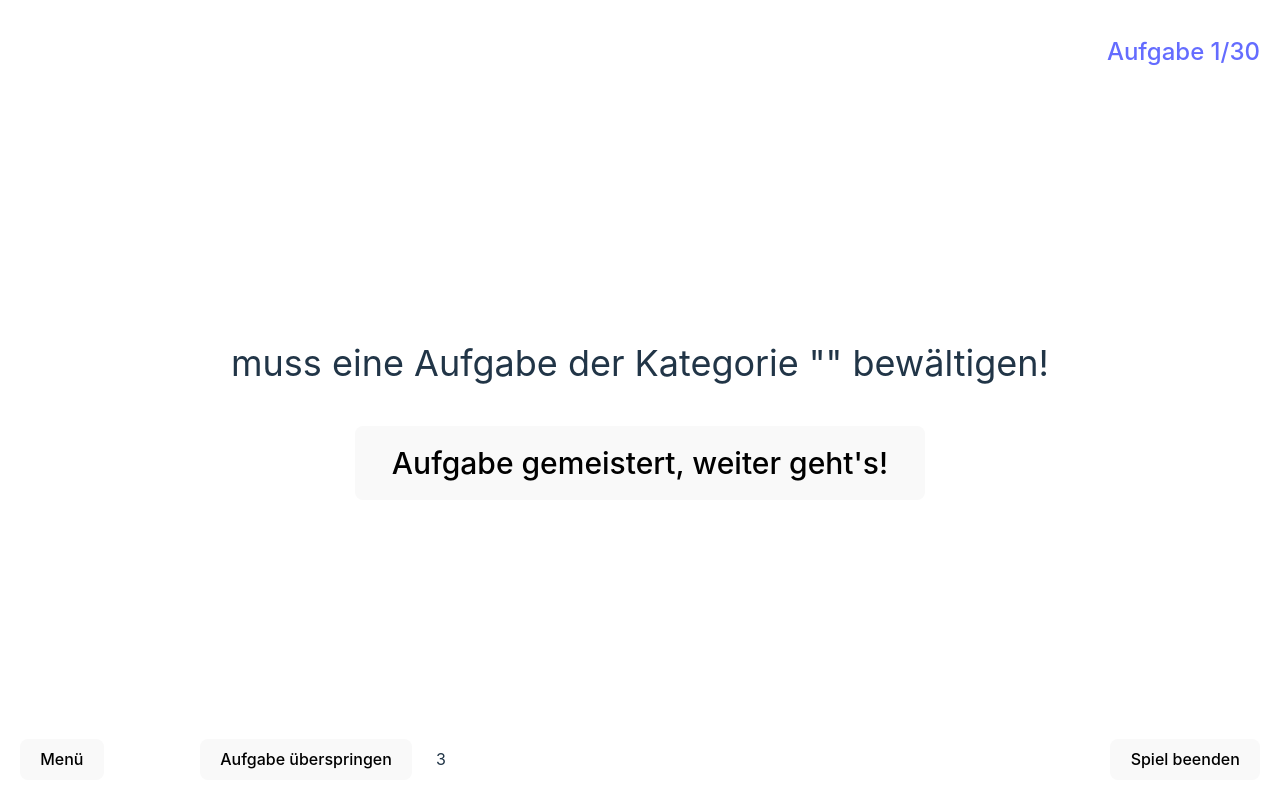
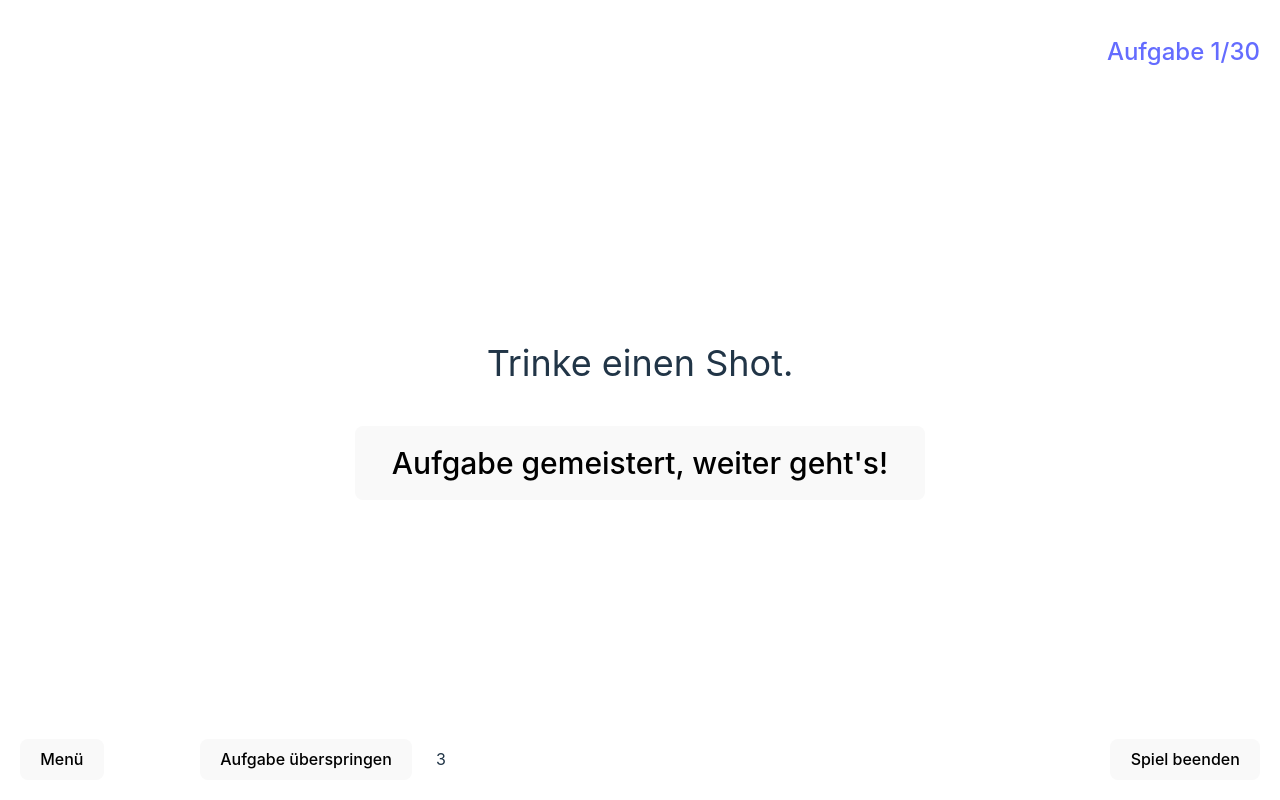
Before and after one commit to robbdouglas/drinking-game, a React (Vite) app: page /task in a window 1280 px wide. Built offline with nearby package versions, Linux system fonts and the light colour scheme.

Commit message:
add data and .js files for tasks and logic in categories to get them

```diff
--- a/src/components/Categories.jsx
+++ b/src/components/Categories.jsx
@@ -37,7 +37,7 @@ function Categories() {
           className="category-button"
           onClick={() => handleCategoryButtonClick("Exen")}
         >
-          Exen (Achtung, du könntest verrecken)
+          Exen
         </button>
         <button
           className="category-button"
--- a/src/components/Task.jsx
+++ b/src/components/Task.jsx
@@ -1,22 +1,68 @@
 // Task.jsx
 
-import React from "react";
+import React, { useState, useEffect } from "react";
 import { useLocation } from "react-router-dom";
 import "../styles/Task.css";
+import drinkTasks from "../data/drink-tasks";
+import drinkHardTasks from "../data/drink-hard-tasks";
+import finishDrinkTasks from "../data/finish-drink-tasks";
+import truthTasks from "../data/truth-tasks";
+import dareTasks from "../data/dare-tasks";
+import sexyTasks from "../data/sexy-tasks";
 
 function Task() {
   const location = useLocation();
   const randomPlayer = location.state && location.state.randomPlayer;
   const category = location.state && location.state.category;
 
+  const [currentTask, setCurrentTask] = useState(null);
+
+  useEffect(() => {
+    const getRandomTask = () => {
+      let tasksForCategory = [];
+
+      switch (category) {
+        case "Saufen":
+          tasksForCategory = drinkTasks;
+          break;
+        case "Hart Saufen":
+          tasksForCategory = drinkHardTasks;
+          break;
+        case "Exen":
+          tasksForCategory = finishDrinkTasks;
+          break;
+        case "Wahrheit":
+          tasksForCategory = truthTasks;
+          break;
+        case "Pflicht":
+          tasksForCategory = dareTasks;
+          break;
+        case "Sexy":
+          tasksForCategory = sexyTasks;
+          break;
+        // Hier weitere Cases für andere Kategorien hinzufügen
+
+        default:
+          // Standardfall: Verwende den Saufen-Pool
+          tasksForCategory = drinkTasks;
+      }
+
+      const randomIndex = Math.floor(Math.random() * tasksForCategory.length);
+      const selectedTask = tasksForCategory[randomIndex];
+
+      setCurrentTask(selectedTask);
+    };
+
+    getRandomTask();
+  }, [category]);
+
   return (
     <div>
       <div className="task-counter-container">
         <p className="task-counter">Aufgabe 1/30</p>
       </div>
-      <p className="task">
-        {randomPlayer} muss eine Aufgabe der Kategorie "{category}" bewältigen!
-      </p>
+      <p className="task">{randomPlayer}</p>
+      <p className="task">{currentTask && currentTask.text}</p>
       <button className="task-completed-btn">
         Aufgabe gemeistert, weiter geht's!
       </button>
--- a/src/data/dare-tasks.js
+++ b/src/data/dare-tasks.js
@@ -0,0 +1,24 @@
+// dare-tasks.js
+
+const dareTasks = [
+  {
+    text: "Mache einen Handstand und trinke dann einen Schluck.",
+  },
+  {
+    text: "Trinke, wenn du das letzte Mal 'Ich liebe dich' gesagt hast.",
+  },
+  {
+    text: "Trinke für jede Minute, die du in den letzten 24 Stunden geschlafen hast.",
+  },
+  {
+    text: "Trinke, wenn du dich in den letzten 24 Stunden geärgert hast.",
+  },
+  {
+    text: "Trinke, wenn du in den letzten 24 Stunden Sport gemacht hast.",
+  },
+  {
+    text: "Trinke, wenn du in den letzten 24 Stunden einen Film gesehen hast.",
+  },
+];
+
+export default dareTasks;
--- a/src/data/drink-hard-tasks.js
+++ b/src/data/drink-hard-tasks.js
@@ -0,0 +1,25 @@
+// drink-hard-tasks.js
+
+const drinkHardTasks = [
+  {
+    text: "Trinke einen doppelten Shot.",
+  },
+  {
+    text: "Trinke drei Schlücke hochprozentigen Alkohol.",
+  },
+  {
+    text: "Mache einen Handstand und trinke dann einen Schluck.",
+  },
+  {
+    text: "Trinke, wenn du das letzte Mal 'Ich liebe dich' gesagt hast.",
+  },
+  {
+    text: "Trinke für jede Minute, die du in den letzten 24 Stunden geschlafen hast.",
+  },
+  {
+    text: "Trinke, wenn du dich in den letzten 24 Stunden geärgert hast.",
+  },
+  // ... weitere Aufgaben für die Kategorie "Hart Saufen"
+];
+
+export default drinkHardTasks;
--- a/src/data/drink-tasks.js
+++ b/src/data/drink-tasks.js
@@ -0,0 +1,25 @@
+// drink-tasks.js
+
+const drinkTasks = [
+  {
+    text: "Trinke einen Shot.",
+  },
+  {
+    text: "Trinke einen Schluck Bier.",
+  },
+  {
+    text: "Trinke zwei Schlücke Wein.",
+  },
+  {
+    text: "Prost! Trinke auf die nächste Runde.",
+  },
+  {
+    text: "Trinke, wenn du in den letzten 24 Stunden gelacht hast.",
+  },
+  {
+    text: "Trinke, wenn du das letzte Mal einen Witz erzählt hast.",
+  },
+  // ... weitere Aufgaben für die Kategorie "Saufen"
+];
+
+export default drinkTasks;
--- a/src/data/finish-drink-tasks.js
+++ b/src/data/finish-drink-tasks.js
@@ -0,0 +1,25 @@
+// finish-drink-tasks.js
+
+const finishDrinkTasks = [
+  {
+    text: "Leere dein Getränk in einem Zug.",
+  },
+  {
+    text: "Trinke aus einem Schuh.",
+  },
+  {
+    text: "Leere zwei verschiedene Getränke gleichzeitig.",
+  },
+  {
+    text: "Mache einen Toast und trinke danach.",
+  },
+  {
+    text: "Trinke rückwärts aus einem Glas.",
+  },
+  {
+    text: "Trinke, ohne die Lippen vom Glas zu nehmen.",
+  },
+  // ... weitere Aufgaben für die Kategorie "Finish Drink"
+];
+
+export default finishDrinkTasks;
--- a/src/data/sexy-tasks.js
+++ b/src/data/sexy-tasks.js
@@ -0,0 +1,63 @@
+// sexy-tasks.js
+
+const sexyTasks = [
+  {
+    text: "Küsse den Mitspieler zu deiner Linken auf die Wange!",
+  },
+  {
+    text: "Küsse den Mitspieler zu deiner Rechten auf den Hals!",
+  },
+  {
+    text: "Küsse den Mitspieler zu deiner Linken auf den Mund!",
+  },
+  {
+    text: "Küsse den Mitspieler zu deiner Rechten auf den Mund!",
+  },
+  {
+    text: "Küsse den Mitspieler zu deiner Linken auf den Bauchnabel!",
+  },
+  {
+    text: "Küsse den Mitspieler zu deiner Rechten auf den Bauchnabel!",
+  },
+  {
+    text: "Küsse den Mitspieler zu deiner Linken auf den Po!",
+  },
+  {
+    text: "Küsse den Mitspieler zu deiner Rechten auf den Po!",
+  },
+  {
+    text: "Küsse den Mitspieler zu deiner Linken auf die Brust!",
+  },
+  {
+    text: "Küsse den Mitspieler zu deiner Rechten auf die Brust!",
+  },
+  {
+    text: "Küsse den Mitspieler zu deiner Linken auf die Innenseite des Oberschenkels!",
+  },
+  {
+    text: "Küsse den Mitspieler zu deiner Rechten auf die Innenseite des Oberschenkels!",
+  },
+  {
+    text: "Küsse den Mitspieler zu deiner Linken auf die Innenseite des Oberarms!",
+  },
+  {
+    text: "Küsse den Mitspieler zu deiner Rechten auf die Innenseite des Oberarms!",
+  },
+  {
+    text: "Küsse den Mitspieler zu deiner Linken auf die Innenseite des Unterarms!",
+  },
+  {
+    text: "Küsse den Mitspieler zu deiner Rechten auf die Innenseite des Unterarms!",
+  },
+  {
+    text: "Küsse den Mitspieler zu deiner Linken auf die Innenseite des Knies!",
+  },
+  {
+    text: "Küsse den Mitspieler zu deiner Rechten auf die Innenseite des Knies!",
+  },
+  {
+    text: "Küsse den Mitspieler zu deiner Linken auf die Innenseite des Ellbogens!",
+  },
+];
+
+export default sexyTasks;
--- a/src/data/truth-tasks.js
+++ b/src/data/truth-tasks.js
@@ -0,0 +1,24 @@
+// truth-tasks.js
+
+const truthTasks = [
+  {
+    text: "Was ist das Schlimmste, was du je getan hast?",
+  },
+  {
+    text: "Was ist das Peinlichste, was dir je passiert ist?",
+  },
+  {
+    text: "Was ist das Schönste, was du je erlebt hast?",
+  },
+  {
+    text: "Was ist das Verrückteste, was du je getan hast?",
+  },
+  {
+    text: "Was ist das Dümmste, was du je getan hast?",
+  },
+  {
+    text: "Was ist das Lustigste, was dir je passiert ist?",
+  },
+];
+
+export default truthTasks;
--- a/src/styles/Task.css
+++ b/src/styles/Task.css
@@ -45,7 +45,7 @@
 }
 
 .finish-game {
-    position: absolute;
-    right: 20px;
-    bottom: 20px;
+  position: absolute;
+  right: 20px;
+  bottom: 20px;
 }
```
Also changed, not shown: src/data/drink-driver.js (+10 -0 lines).
